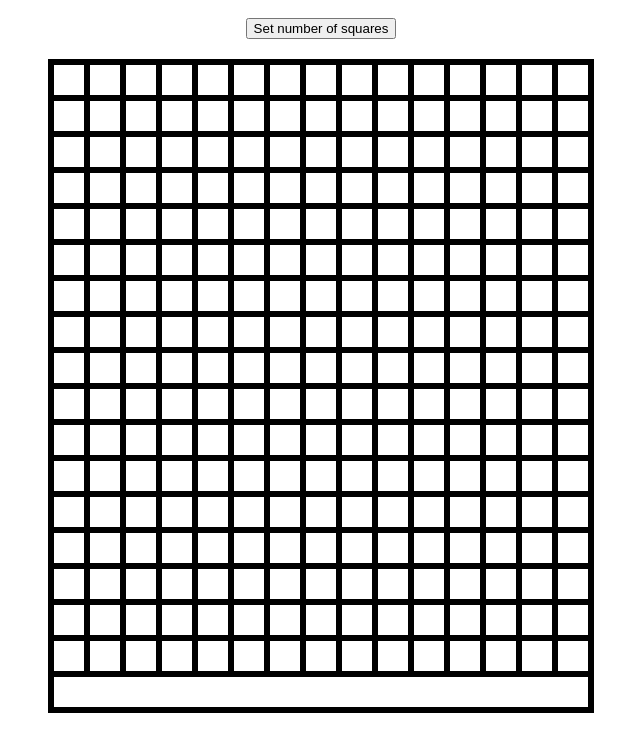
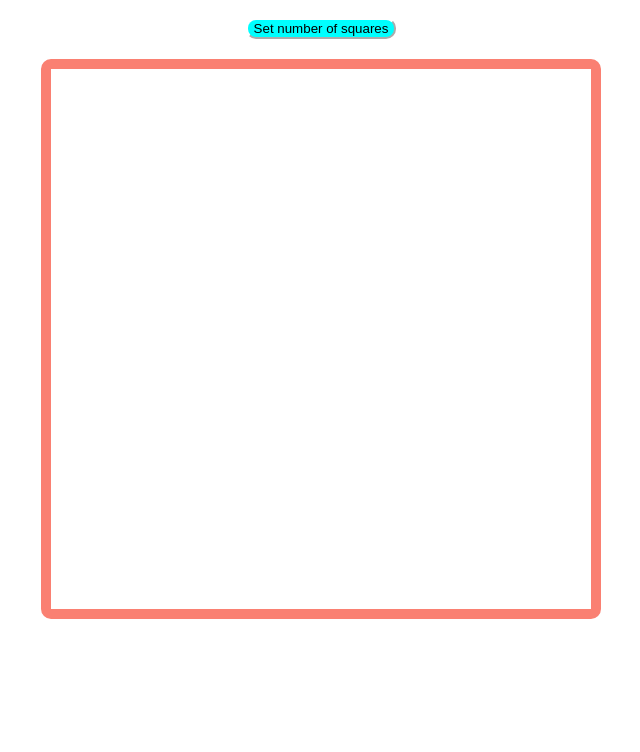
Before and after one commit to Zagreb07/etch-a-sketch, a plain HTML site: page index.html in a window 1280 px wide. Shown: the whole page, without its empty margins (319-959 px from the left). Drawn offline with Linux system fonts and the light colour scheme.

Commit message:
Added rgb values, fix size of grid

```diff
--- a/script.js
+++ b/script.js
@@ -1,44 +1,56 @@
-document.addEventListener("DOMContentLoaded",() => {
-    for (let i = 1; i<= 256; i++){
-        let squareDivs = document.createElement('div');
-        squareDivs.id ="grid";
-        // squareDivs.textContent = i;
-        document.getElementById('container').appendChild(squareDivs);
-
-        squareDivs.addEventListener('mouseenter',()=> {
-            squareDivs.style.backgroundColor = "purple";
-        })
+document.addEventListener("DOMContentLoaded", () => {
+    const containerSize = 540;
+    const defaultSquares = 16;
+    createGrid(defaultSquares);
+    function randomInteger(max){
+        return Math.floor(Math.random()*max+1);
+    }
+    function rgbColor(){
+        let r = randomInteger(255);
+        let g = randomInteger(255);
+        let b = randomInteger(255);
+        return `rgb(${r},${g},${b}`;
     }
 
     const containerBtn = document.createElement('div');
     containerBtn.classList.add('containerBtn');
     const btn = document.createElement('button');
     containerBtn.appendChild(btn);
-    btn.textContent ="Set number of squares";
-    document.getElementById('container').insertAdjacentElement('beforebegin',containerBtn);
+    btn.textContent = "Set number of squares";
+    document.getElementById('container').insertAdjacentElement('beforebegin', containerBtn);
 
-    btn.addEventListener('click',()=> {
-        let value = prompt('How many number of squares per side do u want?(1-99)');
+    btn.addEventListener('click', () => {
+        let value = prompt('How many squares per side do you want? (1-99)');
         let numberOfSquares = parseInt(value, 10);
 
-        if (numberOfSquares <= 0 || numberOfSquares >= 100){
-            alert('Number of squares per side could be in range 1-99!')
-            console.log(typeof numberOfSquares);
-        } else{
-            const container = document.querySelector('#container');
+        if (numberOfSquares < 1 || numberOfSquares > 99) {
+            alert('Number of squares per side must be in the range 1-99!');
+        } else {
+            createGrid(numberOfSquares);
+        }
+    });
+
+    function createGrid(numberOfSquares) {
+        const container = document.getElementById('container');
+        container.style.width = `${containerSize}px`;
+        container.style.height = `${containerSize}px`;
+
         while (container.firstChild) {
             container.removeChild(container.firstChild);
         }
-            for (let i = 1; i<= numberOfSquares; i++){
-                let squareDivs = document.createElement('div');
-                squareDivs.id = "grid";
-                // squareDivs.textContent = i;
-                document.getElementById('container').appendChild(squareDivs);
 
-                squareDivs.addEventListener('mouseenter',()=> {
-                    squareDivs.style.backgroundColor = "purple";
-                })
+        const sizeGrid = Math.floor(containerSize / numberOfSquares);
+
+        for (let i = 0; i < numberOfSquares * numberOfSquares; i++) {
+            let squareDiv = document.createElement('div');
+            squareDiv.classList.add('grid');
+            squareDiv.style.width = `${sizeGrid}px`;
+            squareDiv.style.height = `${sizeGrid}px`;
+            container.appendChild(squareDiv);
+
+            squareDiv.addEventListener('mouseenter', () => {
+                squareDiv.style.backgroundColor = rgbColor();
+            });
         }
     }
 });
-    });
--- a/style.css
+++ b/style.css
@@ -1,26 +1,34 @@
-#container{
-    display:flex;
-    flex-wrap:wrap;
-    border-style:solid;
-    max-width:540px;
+#container {
+    display: flex;
+    flex-wrap: wrap;
+    border-style: solid;
+    border-radius: 10px;
+    border:10px solid salmon;
+    width: 540px;
+    height: 540px;
     margin: 10px;
 }
+
 #container div {
-    border-style:solid;
+    border-style: none;
     margin: 0;
     padding: 0;
-    width: 30px;
-    height: 30px;
-    flex:1 0 auto;
-    text-align: center;
+    flex: 1 0 auto;
+    box-sizing: border-box;
 }
-.containerBtn{
-    border-style:none;
+
+.containerBtn {
+    border-style: none;
     margin: 10px;
+}
+.containerBtn button{
+    background-color: aqua;
+    border-radius: 10px;
+    border-color:white;
+}
 
-}
-body{
-    display:flex;
+body {
+    display: flex;
     flex-direction: column;
     align-items: center;
 }
```
Also changed, not shown: 1 other file. Lines whose indentation alone changed are shown as unchanged.
